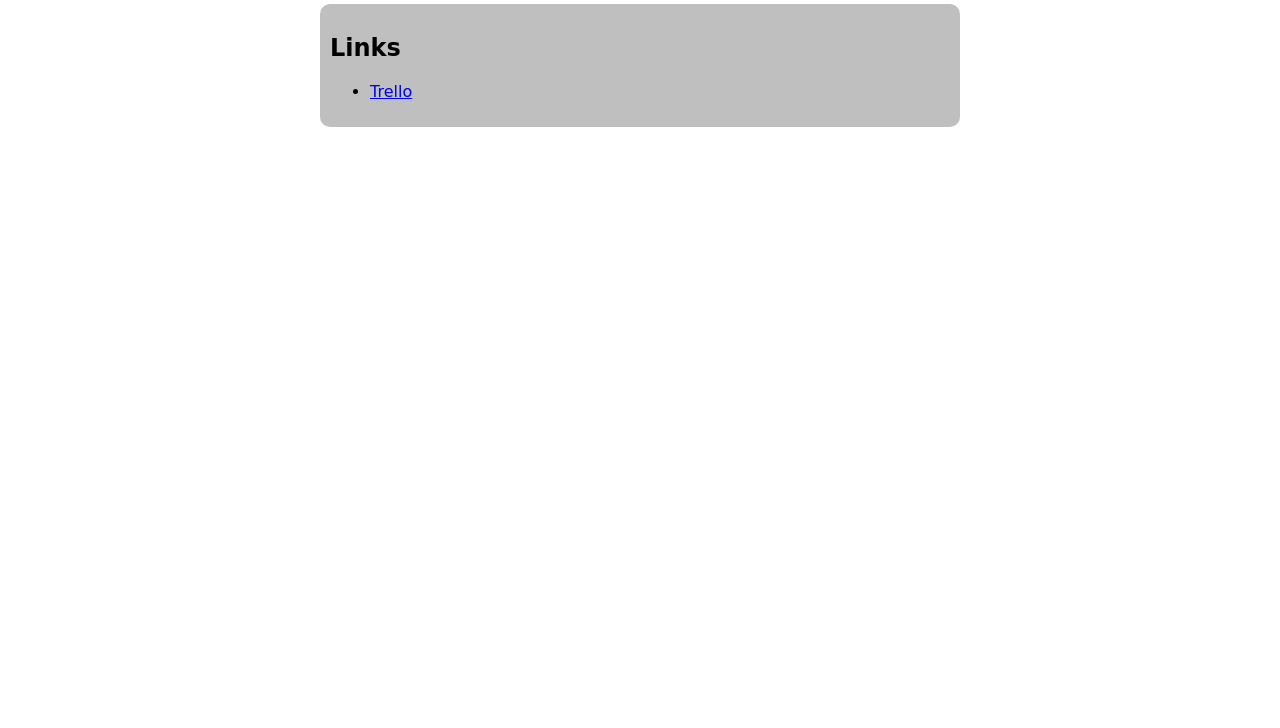
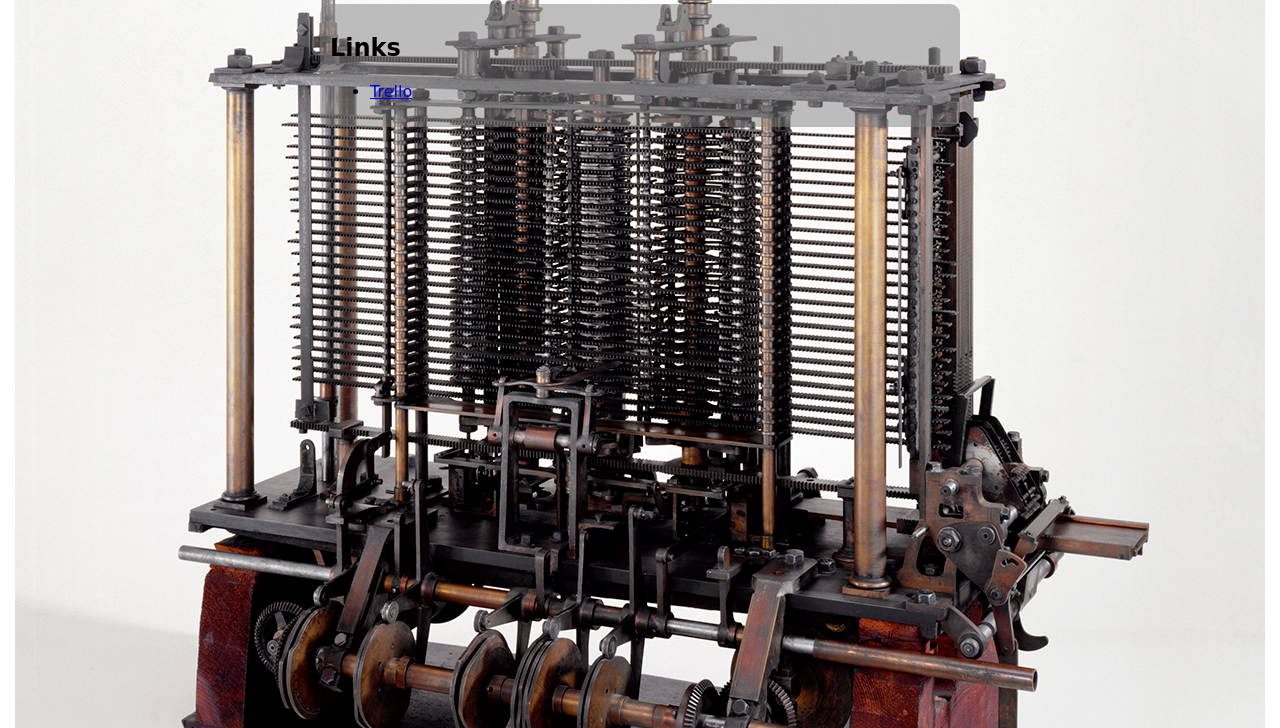
Before and after one commit to analytic-engine/analytic-engine.github.io, a plain HTML site: page index.html in a window 1280 px wide. Shown: the part 72-800 px from the top of the page. Drawn offline with Linux system fonts and the light colour scheme.

Commit message:
add background image

```diff
--- a/css/analytic-engine.css
+++ b/css/analytic-engine.css
@@ -2,6 +2,9 @@
 	max-width: 640px;
 	margin-left: auto;
 	margin-right: auto;
+	background-image: url('../image/analytic-engine.jpg');
+	background-position: 50% 0%;
+	background-repeat: no-repeat;
 }
 
 .header, .content {
```
Also changed, not shown: image/analytic-engine.jpg (added).
